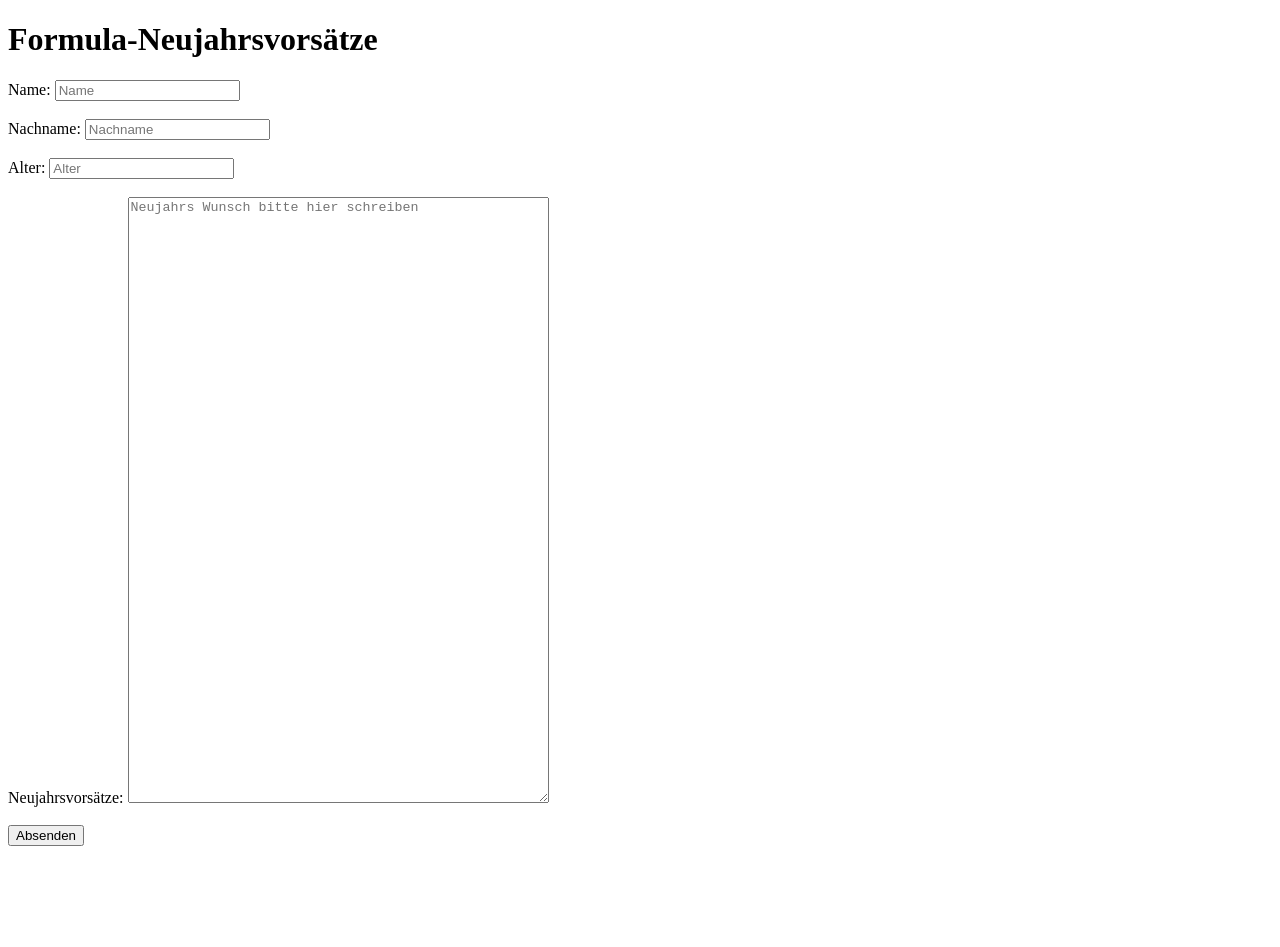
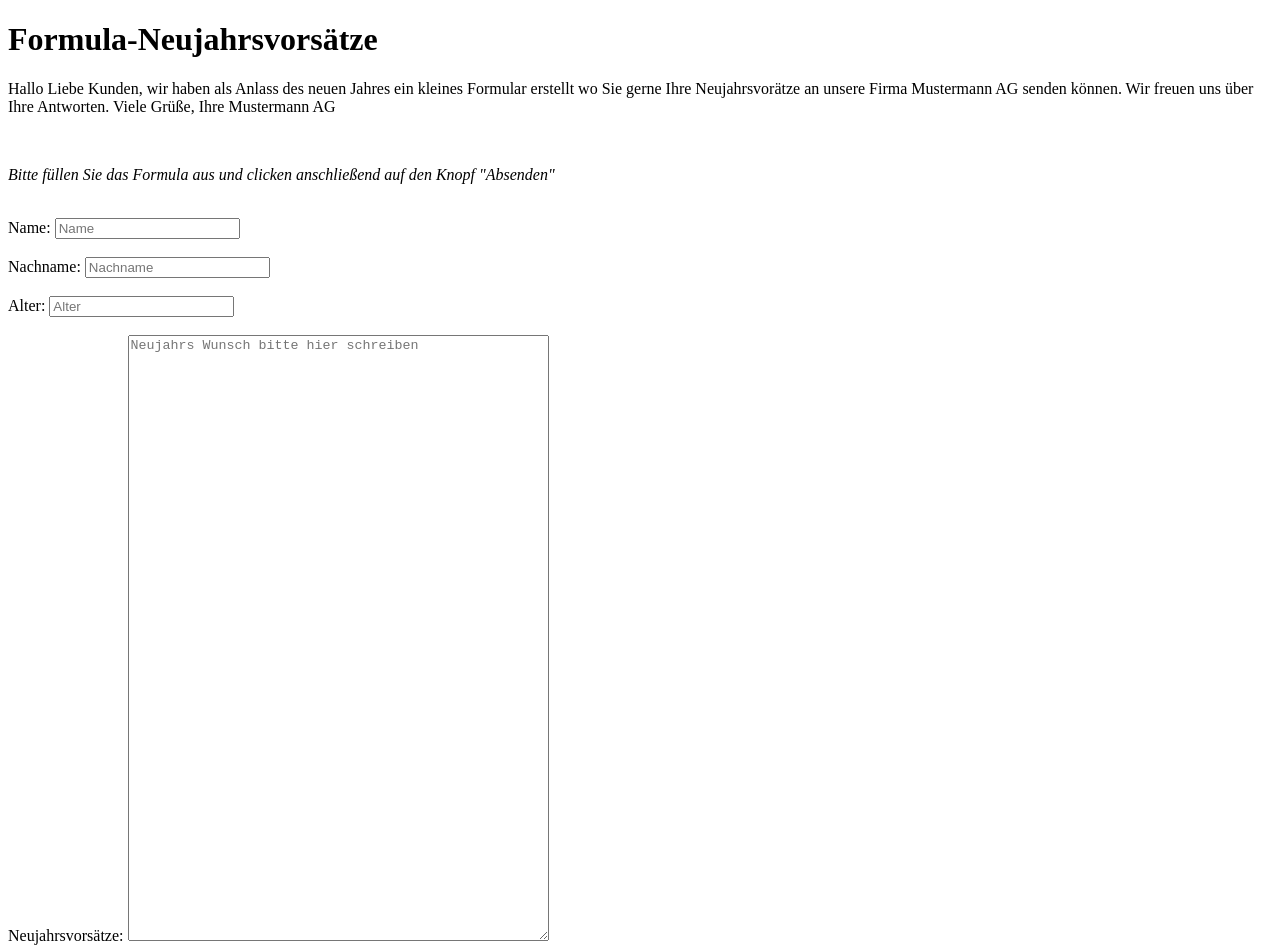
Before and after one commit to 01specter01/formula-neujahr-vors-tze, a plain HTML site: page index.html in a window 1280 px wide. Shown: the top 947 px of the page. Before the commit the page ends 854 px from the top, so only its background shows below. Drawn offline with Linux system fonts and the light colour scheme.

Commit message:
nachricht

```diff
--- a/index.html
+++ b/index.html
@@ -9,6 +9,20 @@
 
     <body>
         <h1>Formula-Neujahrsvorsätze</h1>
+        <p>
+            Hallo Liebe Kunden, wir haben als Anlass des neuen Jahres ein
+            kleines Formular erstellt wo Sie gerne Ihre Neujahrsvorätze an
+            unsere Firma Mustermann AG senden können. Wir freuen uns über Ihre
+            Antworten. Viele Grüße, Ihre Mustermann AG
+        </p>
+        <br />
+        <p>
+            <i
+                >Bitte füllen Sie das Formula aus und clicken anschließend auf
+                den Knopf "Absenden"</i
+            >
+        </p>
+        <br />
         <form action="https://formspree.io/f/xwkyazpr" method="post">
             <label>
                 Name:
```
